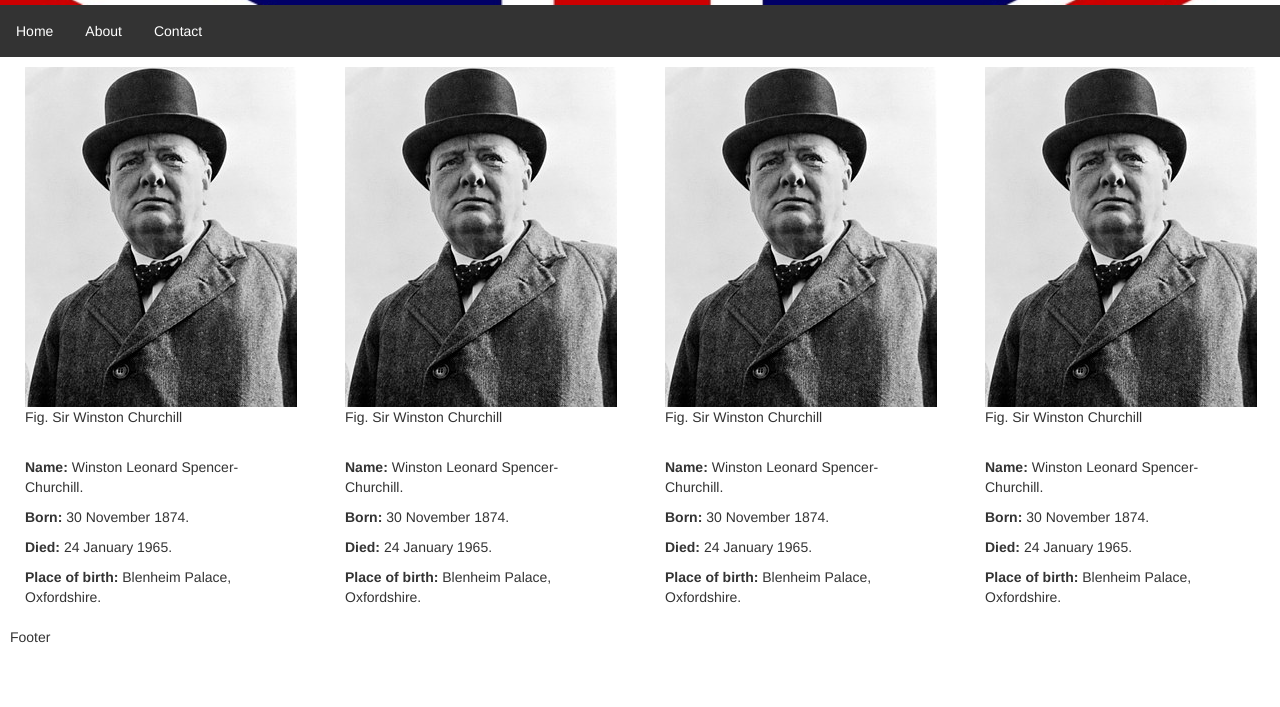
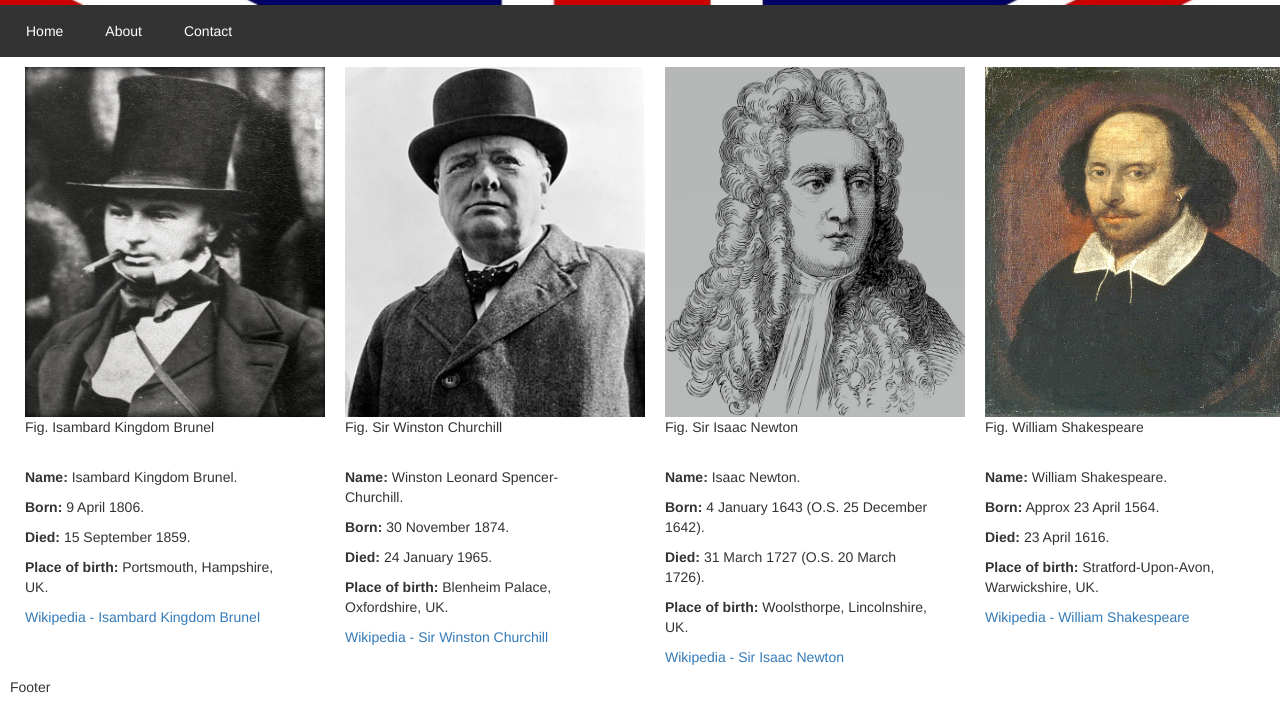
Before and after one commit to harryhorus/harryhorus.github.io, a plain HTML site: page index.html in a window 1280 px wide. Shown: the part 105-812 px from the top of the page. Drawn offline with nearby package versions, Linux system fonts and the light colour scheme.

Commit message:
Add files via upload

```diff
--- a/index.html
+++ b/index.html
@@ -5,7 +5,6 @@
 <head>
     <meta charset="UTF-8">
     <title>Basic Webpage</title>
-
     <meta name="viewport" content="width=device-width, initial-scale=1">
     <link rel="stylesheet" href="https://maxcdn.bootstrapcdn.com/bootstrap/3.4.0/css/bootstrap.min.css">
     <script src="https://ajax.googleapis.com/ajax/libs/jquery/3.4.0/jquery.min.js"></script>
@@ -27,7 +26,19 @@
 
     <main class="container-fluid">
         <div class="row">
-            <div class="col-sm-3">
+            <div class="col-xs-12 col-sm-4 col-md-3">
+                <figure>
+                <img class="images" src="images/brunel.jpg" alt="Winston Churchill">
+                <figcaption>Fig. Isambard Kingdom Brunel</figcaption>
+                </figure>
+                <br>
+                <p><strong>Name:</strong> Isambard Kingdom Brunel.</p>
+                <p><strong>Born:</strong> 9 April 1806.</p>
+                <p><strong>Died:</strong> 15 September 1859.</p>
+                <p><strong>Place of birth:</strong> Portsmouth, Hampshire, UK.</p>
+                <a href="https://en.wikipedia.org/wiki/Isambard_Kingdom_Brunel" target="_blank">Wikipedia - Isambard Kingdom Brunel</a>
+            </div>
+            <div class="col-xs-12 col-sm-4 col-md-3">
                 <figure>
                 <img class="images" src="images/sir-winston-churchill.jpg" alt="Winston Churchill">
                 <figcaption>Fig. Sir Winston Churchill</figcaption>
@@ -36,41 +47,35 @@
                 <p><strong>Name:</strong> Winston Leonard Spencer-Churchill.</p>
                 <p><strong>Born:</strong> 30 November 1874.</p>
                 <p><strong>Died:</strong> 24 January 1965.</p>
-                <p><strong>Place of birth:</strong> Blenheim Palace, Oxfordshire.</p>
+                <p><strong>Place of birth:</strong> Blenheim Palace, Oxfordshire, UK.</p>
+                <a href="https://en.wikipedia.org/wiki/Winston_Churchill" target="_blank">Wikipedia - Sir Winston Churchill</a>
             </div>
-            <div class="col-sm-3">
+
+            <div class="col-xs-12 col-sm-4 col-md-3">
                 <figure>
-                <img class="images" src="images/sir-winston-churchill.jpg" alt="Winston Churchill">
-                <figcaption>Fig. Sir Winston Churchill</figcaption>
+                 <img class="images" src="images/isaac-newton.jpg" alt="Winston Churchill">
+                <figcaption>Fig. Sir Isaac Newton</figcaption>
                 </figure>
                 <br>
-                <p><strong>Name:</strong> Winston Leonard Spencer-Churchill.</p>
-                <p><strong>Born:</strong> 30 November 1874.</p>
-                <p><strong>Died:</strong> 24 January 1965.</p>
-                <p><strong>Place of birth:</strong> Blenheim Palace, Oxfordshire.</p>
+                <p><strong>Name:</strong> Isaac Newton.</p>
+                <p><strong>Born:</strong> 4 January 1643 (O.S. 25 December 1642).</p>
+                <p><strong>Died:</strong> 31 March 1727 (O.S. 20 March 1726).</p>
+                <p><strong>Place of birth:</strong> Woolsthorpe, Lincolnshire, UK.</p>
+                <a href="https://en.wikipedia.org/wiki/Isaac_Newton" target="_blank">Wikipedia - Sir Isaac Newton</a>
             </div>
-            <div class="col-sm-3">
+            <div class="col-xs-12 col-sm-4 col-md-3">
                 <figure>
-                 <img class="images" src="images/sir-winston-churchill.jpg" alt="Winston Churchill">
-                <figcaption>Fig. Sir Winston Churchill</figcaption>
+                <img class="images" src="images/shakespeare.jpg" alt="Winston Churchill">
+                <figcaption>Fig. William Shakespeare</figcaption>
                 </figure>
                 <br>
-                <p><strong>Name:</strong> Winston Leonard Spencer-Churchill.</p>
-                <p><strong>Born:</strong> 30 November 1874.</p>
-                <p><strong>Died:</strong> 24 January 1965.</p>
-                <p><strong>Place of birth:</strong> Blenheim Palace, Oxfordshire.</p>
+                <p><strong>Name:</strong> William Shakespeare.</p>
+                <p><strong>Born:</strong> Approx 23 April 1564.</p>
+                <p><strong>Died:</strong> 23 April 1616.</p>
+                <p><strong>Place of birth:</strong> Stratford-Upon-Avon, Warwickshire, UK.</p>
+                <a href="https://en.wikipedia.org/wiki/William_Shakespeare" target="_blank">Wikipedia - William Shakespeare</a>
             </div>
-            <div class="col-sm-3">
-                <figure>
-                <img class="images" src="images/sir-winston-churchill.jpg" alt="Winston Churchill">
-                <figcaption>Fig. Sir Winston Churchill</figcaption>
-                </figure>
-                <br>
-                <p><strong>Name:</strong> Winston Leonard Spencer-Churchill.</p>
-                <p><strong>Born:</strong> 30 November 1874.</p>
-                <p><strong>Died:</strong> 24 January 1965.</p>
-                <p><strong>Place of birth:</strong> Blenheim Palace, Oxfordshire.</p>
-            </div>
+
         </div> <!-- End of row-->
     </main>
 
--- a/styles.css
+++ b/styles.css
@@ -40,10 +40,14 @@ li a {
 
   li a:hover {
     background-color: #fff;
+    color: #333333;
+    text-decoration: none;
   }
 
   .images {
       margin: 10px 10px 0px 10px;
+      width: 300px;
+      height: 350px;
   }
 
   p {
@@ -53,3 +57,7 @@ li a {
   figcaption {
       margin-left: 10px;
   }
+
+  a {
+      margin-left: 10px;
+  }
```
Also changed, not shown: images/brunel.jpg (added), images/isaac-newton-3936704_960_720.png (added), images/isaac-newton.jpg (added), images/shakespeare.jpg (added).
